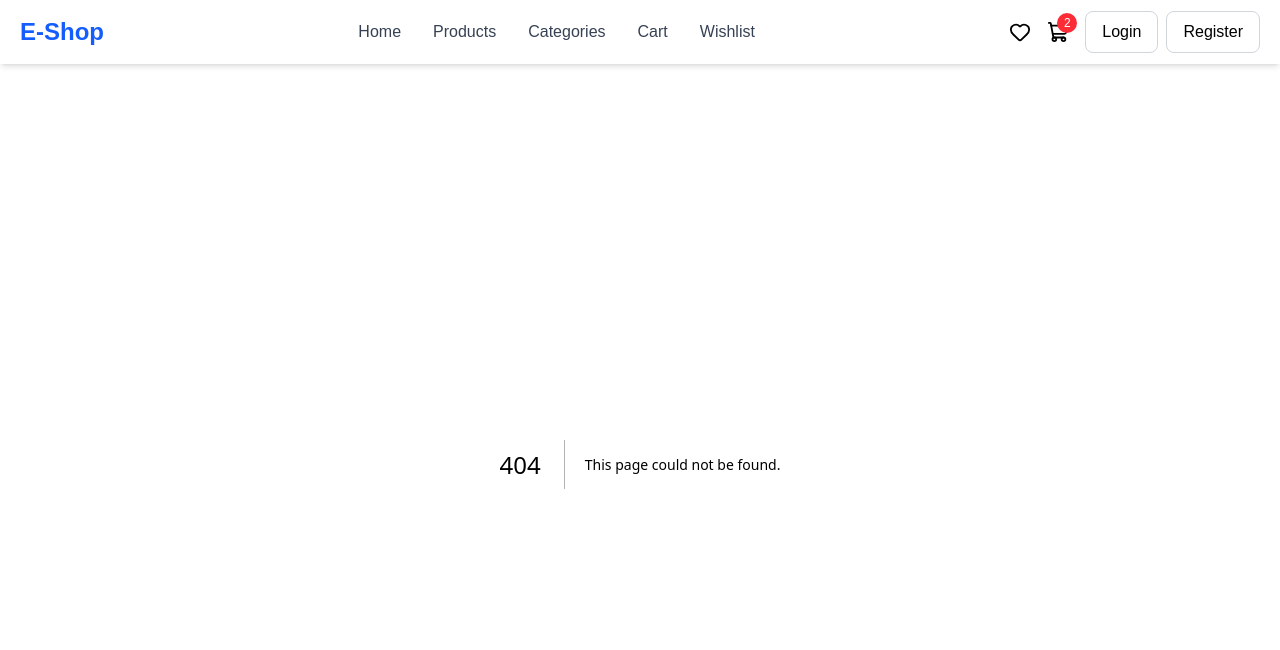
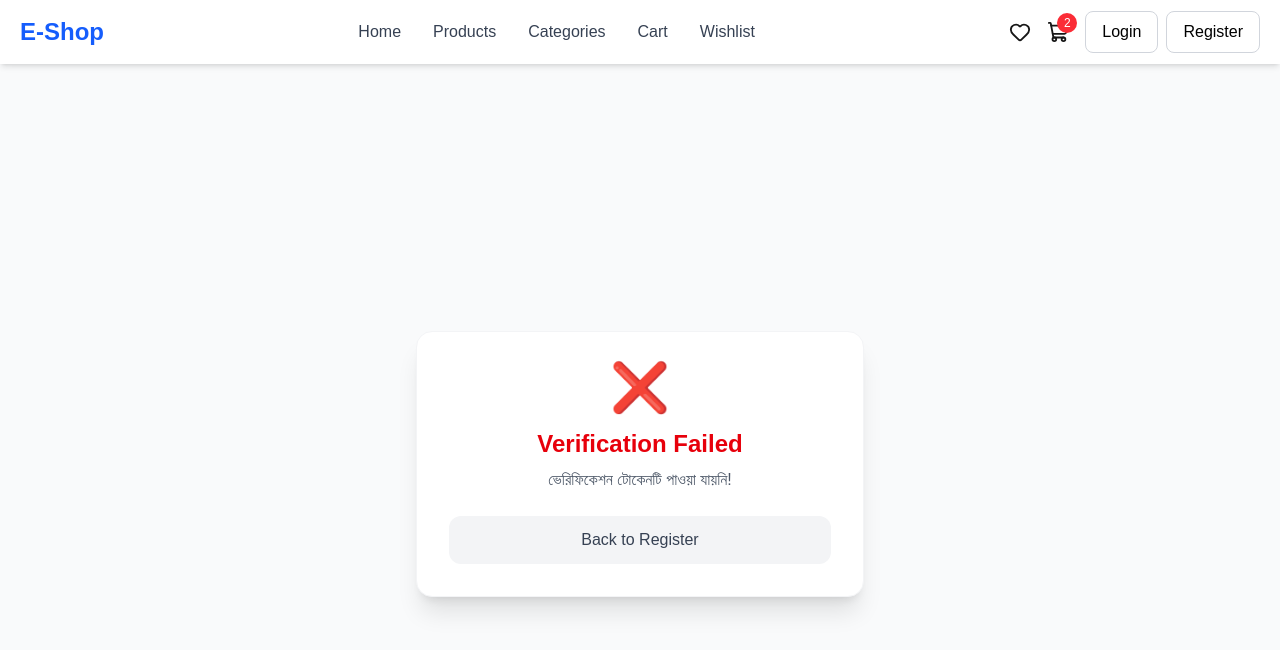
Before and after one commit to mdnlislam/E-CommersWeb, a Next.js app in the folder client/: page /verify-email in a window 1280 px wide. Before the commit this address had no page. Shown: the top 650 px of the page. Built offline with nearby package versions, Linux system fonts and the light colour scheme.

Commit message:
email verify complete

```diff
--- a/client/app/register/page.jsx
+++ b/client/app/register/page.jsx
@@ -3,13 +3,19 @@
 import Link from "next/link";
 import { useForm } from "react-hook-form";
 import API from "../../services/axiosInstance";
+import { useState } from "react";
 export default function RegisterPage() {
+  const [successMessage, setSuccessMessage] = useState("");
   const { register, handleSubmit, reset } = useForm();
 
   const onSubmit = async (data) => {
     try {
       const response = await API.post("/auth/register", data);
-      console.log(response.data, "response from server");
+      setSuccessMessage(response.data.message);
+
+      setTimeout(() => {
+        setSuccessMessage("");
+      }, 5000);
     } catch (error) {
       console.error(
         error.response ? error.response.data.message : error.message,
@@ -27,6 +33,12 @@ export default function RegisterPage() {
           <h1 className="text-3xl font-bold text-gray-800">Create Account</h1>
           <p className="text-gray-500 mt-2">Register to start shopping</p>
         </div>
+
+        {successMessage && (
+          <div className="bg-green-100 text-green-700 p-4 rounded mb-6">
+            {successMessage}
+          </div>
+        )}
 
         {/* Form */}
         <form onSubmit={handleSubmit(onSubmit)} className="space-y-5">
--- /dev/null
+++ b/client/app/verify-email/page.js
@@ -0,0 +1,109 @@
+"use client";
+
+import { useEffect, useState, Suspense } from "react";
+import { useSearchParams, useRouter } from "next/navigation";
+import API from "../../services/axiosInstance"; // আপনার তৈরি করা এক্সিওস ইনস্ট্যান্স
+
+function VerifyEmailContent() {
+  const searchParams = useSearchParams();
+  const router = useRouter();
+
+  // 👈 ইউআরএল থেকে টোকেনটা রিড করা হচ্ছে
+  const token = searchParams.get("token");
+
+  const [status, setStatus] = useState("verifying"); // verifying, success, error
+  const [message, setMessage] = useState("");
+
+  useEffect(() => {
+    const triggerVerification = async () => {
+      if (!token) {
+        setStatus("error");
+        setMessage("ভেরিফিকেশন টোকেনটি পাওয়া যায়নি!");
+        return;
+      }
+
+      try {
+        // 👈 ফ্রন্টএন্ড ব্যাকগ্রাউন্ড থেকে আপনার ব্যাকএন্ড এপিআই-তে হিট করছে
+        const response = await API.get(`/auth/verify-email?token=${token}`);
+
+        setStatus("success");
+        setMessage(response.data.message);
+      } catch (error) {
+        setStatus("error");
+        // আপনার স্ক্রিনশটের "Invalid verification token" মেসেজটি এখানে সুন্দর করে দেখাবে
+        setMessage(
+          error.response
+            ? error.response.data.message
+            : "ভেরিফিকেশন ব্যর্থ হয়েছে!",
+        );
+      }
+    };
+
+    triggerVerification();
+  }, [token]);
+
+  return (
+    <div className="min-h-screen flex flex-col items-center justify-center bg-gray-50 p-4 text-black">
+      <div className="max-w-md w-full bg-white p-8 rounded-2xl shadow-xl text-center border border-gray-100">
+        {/* ১. ভেরিফিকেশন যখন প্রসেসিং এ থাকবে */}
+        {status === "verifying" && (
+          <div>
+            <div className="w-12 h-12 border-4 border-blue-600 border-t-transparent rounded-full animate-spin mx-auto mb-4"></div>
+            <h1 className="text-2xl font-bold text-blue-600">
+              Account Verifying...
+            </h1>
+            <p className="text-gray-500 mt-2">
+              অনুগ্রহ করে কিছুক্ষণ অপেক্ষা করুন।
+            </p>
+          </div>
+        )}
+
+        {/* ২. ডাটাবেজে successfully 'isVerified: true' হয়ে গেলে */}
+        {status === "success" && (
+          <div>
+            <div className="text-5xl mb-4">🎉</div>
+            <h1 className="text-2xl font-bold text-green-600">
+              Verification Successful!
+            </h1>
+            <p className="text-gray-600 mt-2 font-medium">{message}</p>
+            <button
+              onClick={() => router.push("/login")}
+              className="mt-6 w-full bg-blue-600 text-white py-3 rounded-xl font-medium hover:bg-blue-700 transition shadow-md shadow-blue-100"
+            >
+              Go to Login
+            </button>
+          </div>
+        )}
+
+        {/* ৩. টোকেন ইনভ্যালিড বা এক্সপায়ারড হলে (আপনার স্ক্রিনশটের এররটি এখানে হ্যান্ডেল হবে) */}
+        {status === "error" && (
+          <div>
+            <div className="text-5xl mb-4">❌</div>
+            <h1 className="text-2xl font-bold text-red-600">
+              Verification Failed
+            </h1>
+            <p className="text-gray-600 mt-2 font-medium">{message}</p>
+            <button
+              onClick={() => router.push("/register")}
+              className="mt-6 w-full bg-gray-100 text-gray-700 py-3 rounded-xl font-medium hover:bg-gray-200 transition"
+            >
+              Back to Register
+            </button>
+          </div>
+        )}
+      </div>
+    </div>
+  );
+}
+
+export default function VerifyEmailPage() {
+  return (
+    <Suspense
+      fallback={
+        <div className="text-black text-center mt-20">Loading Page...</div>
+      }
+    >
+      <VerifyEmailContent />
+    </Suspense>
+  );
+}
```
Also changed, not shown: 1 other file (tests, documents, lock files or other folders).
